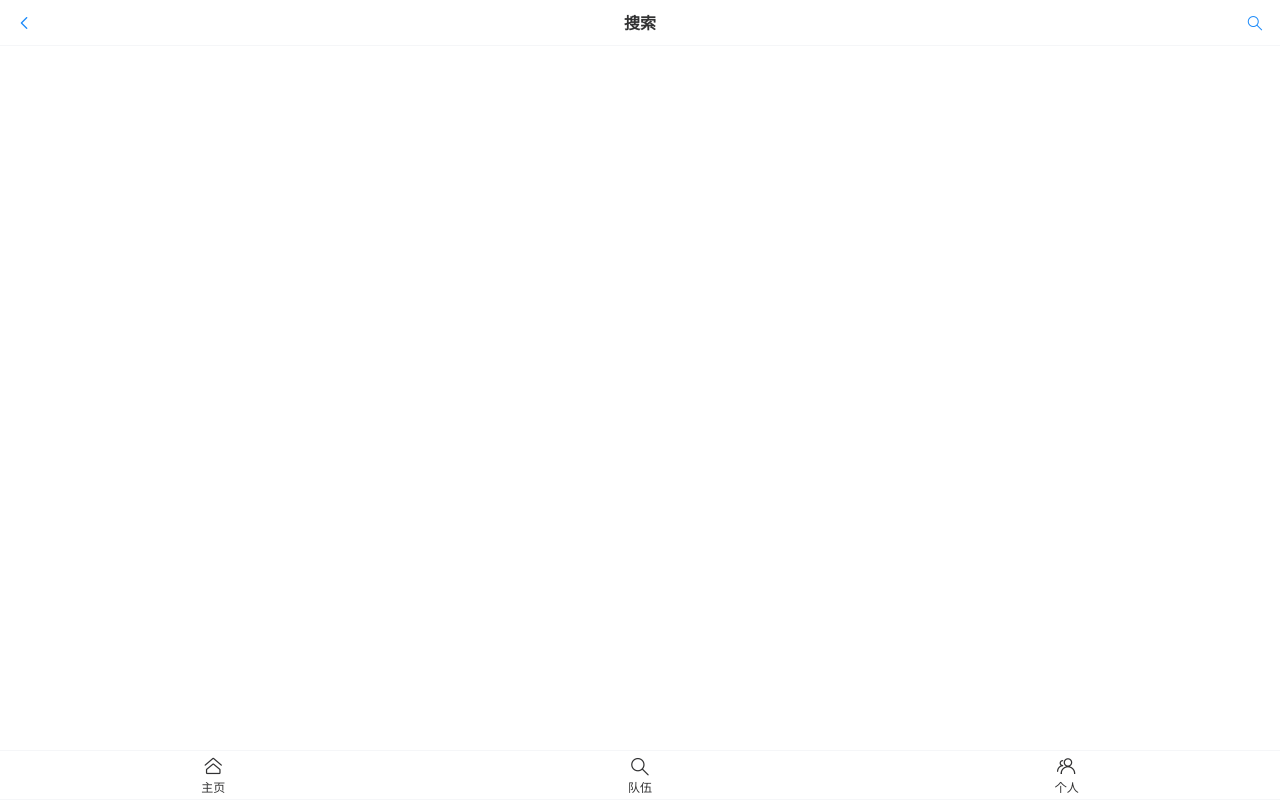
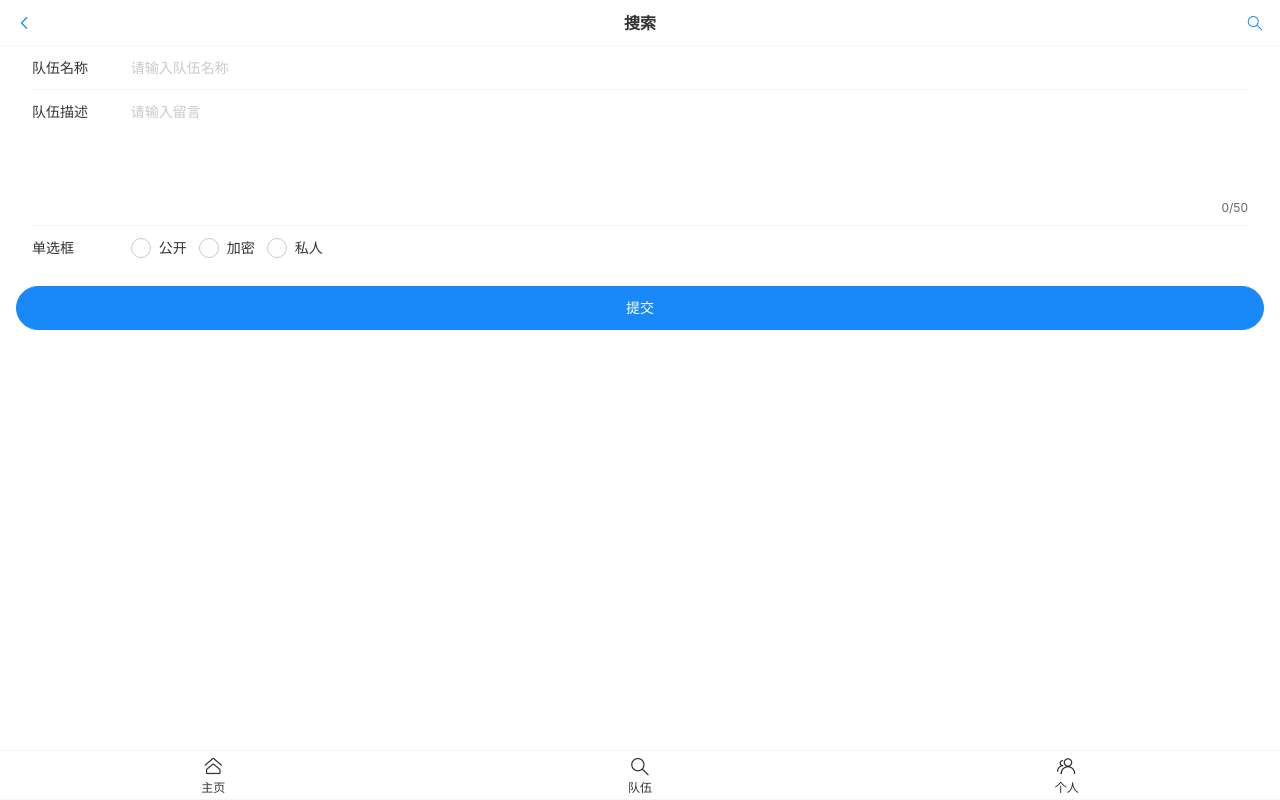
Before and after one commit to youcame/mobile-frontend, a Vue app: page /#/team/create in a window 1280 px wide. Before the commit this address had no page. Built offline with nearby package versions, Linux system fonts and the light colour scheme.

Commit message:
添加队伍创建页面

```diff
--- a/src/config/route.ts
+++ b/src/config/route.ts
@@ -1,11 +1,11 @@
 import Index from "../pages/Index.vue";
-import TeamPage from "../pages/TeamPage.vue";
+import TeamPage from "../pages/team/TeamPage.vue";
 import UserPage from "../pages/UserPage.vue"
 import SearchPage from "../pages/SearchPage.vue";
 import UserEditPage from "../pages/UserEditPage.vue"
 import SearchResultPage from "../pages/SearchResultPage.vue"
 import UserLoginPage from "../pages/UserLoginPage.vue"
-
+import TeamCreatePage from "../pages/team/TeamCreatePage.vue";
 
 
 const routes = [
@@ -16,6 +16,7 @@ const routes = [
     { path: '/user/edit', component: UserEditPage},
     { path: '/user/list', component: SearchResultPage},
     { path: '/user/login', component: UserLoginPage},
+    { path: '/team/create', component: TeamCreatePage }
 ]
 
 export default routes;
--- a/src/pages/Index.vue
+++ b/src/pages/Index.vue
@@ -4,15 +4,18 @@
   <van-empty v-if="!userList || userList.length < 1" description="什么都没有哦~"/>
 </template>
 
-<script setup >
+<script setup lang="ts">
 import {onMounted, ref} from "vue";
 import myAxios from "../plungins/myAxios.js";
 import {showToast} from "vant";
 import UserCardList from "../components/UserCardList.vue";
+import {getCurrentUser} from "../services/user.js";
+import UserType from "../models/user";
 
 const userList = ref([])
 
 onMounted(async () => {
+  const currentUser: UserType = await getCurrentUser();
   const userListData = await myAxios.get('/user/recommend',{
     params: {
       pageSize: 8,
--- a/src/pages/TeamPage.vue
+++ /dev/null
@@ -1,11 +0,0 @@
-<template>
-  <div>队伍</div>
-</template>
-
-<script setup>
-
-</script>
-
-<style scoped>
-
-</style>
--- /dev/null
+++ b/src/pages/team/TeamCreatePage.vue
@@ -0,0 +1,67 @@
+<template>
+  <van-form @submit="onSubmit">
+    <van-cell-group inset>
+      <van-field
+          v-model="formValue.name"
+          name="队伍名称"
+          label="队伍名称"
+          placeholder="请输入队伍名称"
+          :rules="[{ required: true, message: '请填写用户名' }]"
+      />
+      <van-field
+          v-model="formValue.description"
+          rows="4"
+          autosize
+          label="队伍描述"
+          type="textarea"
+          maxlength="50"
+          placeholder="请输入留言"
+          show-word-limit
+      />
+      <van-field name="radio" label="单选框">
+        <template #input>
+          <van-radio-group v-model="formValue.status" direction="horizontal">
+            <van-radio name="0">公开</van-radio>
+            <van-radio name="1">加密</van-radio>
+            <van-radio name="2">私人</van-radio>
+          </van-radio-group>
+        </template>
+      </van-field>
+      <div v-if="formValue.status===1">
+        <van-field
+            v-model="formValue.name"
+            name="队伍名称"
+            label="队伍名称"
+            placeholder="请输入队伍名称"
+            :rules="[{ required: true, message: '请填写用户名' }]"
+        />
+      </div>
+    </van-cell-group>
+    <div style="margin: 16px;">
+      <van-button round block type="primary" native-type="submit">
+        提交
+      </van-button>
+    </div>
+  </van-form>
+</template>
+
+<script setup>
+  import {ref} from "vue";
+  const check = ref('1');
+  const initValue = {
+    "description": "",
+    "expireTime": "",
+    "maxNum": 0,
+    "name": "",
+    "password": "",
+    "status": 0
+  }
+  let formValue = ref({...initValue})
+  const onSubmit= (value)=>{
+    console.log(formValue.value.status)
+  }
+</script>
+
+<style scoped>
+
+</style>
--- /dev/null
+++ b/src/pages/team/TeamPage.vue
@@ -0,0 +1,21 @@
+<template>
+  <div id="teamButton">
+    <van-button plain type="primary" @click="joinTeam">加入队伍</van-button>
+  </div>
+</template>
+
+<script setup>
+  import {useRouter} from "vue-router";
+
+  const router = useRouter();
+  const joinTeam = () =>{
+    router.push({
+      path: "team/create"
+    })
+    alert(1);
+  }
+</script>
+
+<style scoped>
+
+</style>
--- a/src/services/user.ts
+++ b/src/services/user.ts
@@ -5,7 +5,6 @@ import {useRouter} from "vue-router";
 export const getCurrentUser = async () =>{
     const router = useRouter();
     const res = await myAxios.get('/user/current')
-
     if(res.code === 0 ){
         showToast("成功")
         return res.data
```
Also changed, not shown: 1 other file (tests, documents, lock files or other folders).
